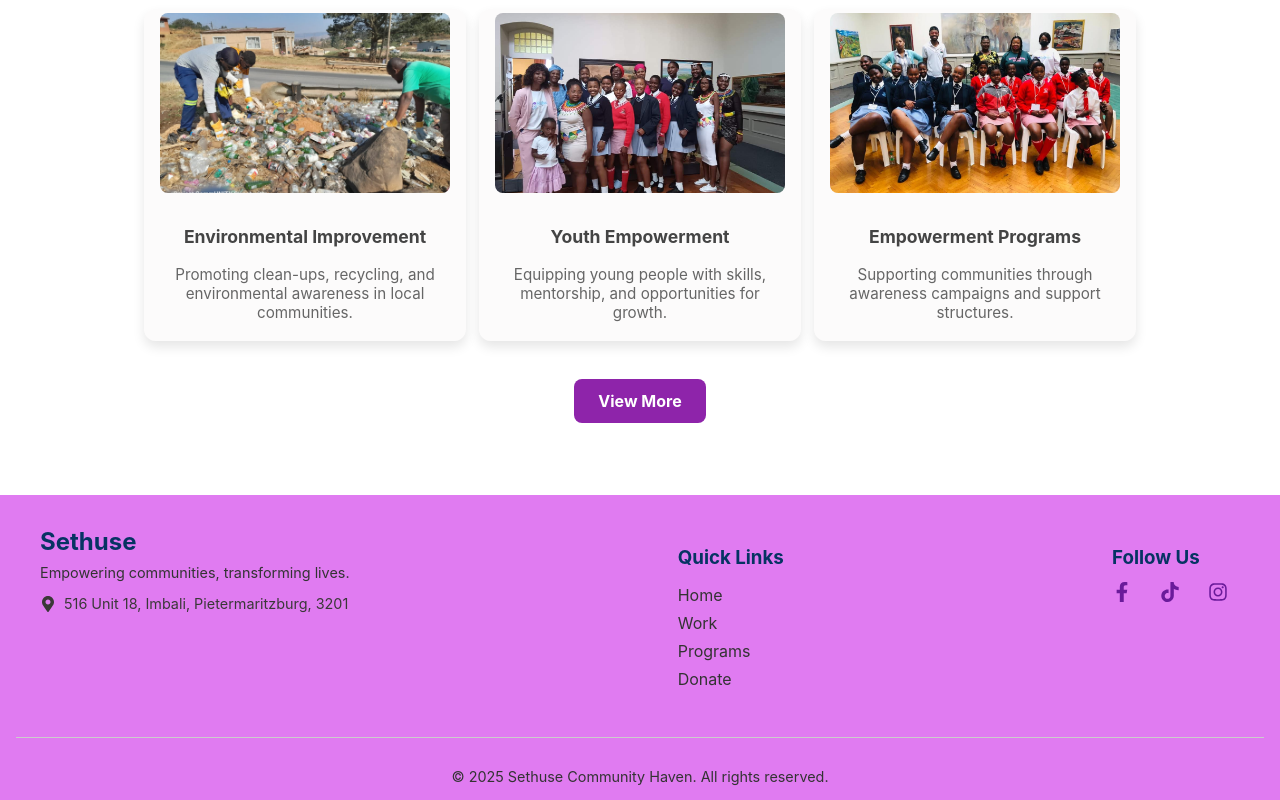
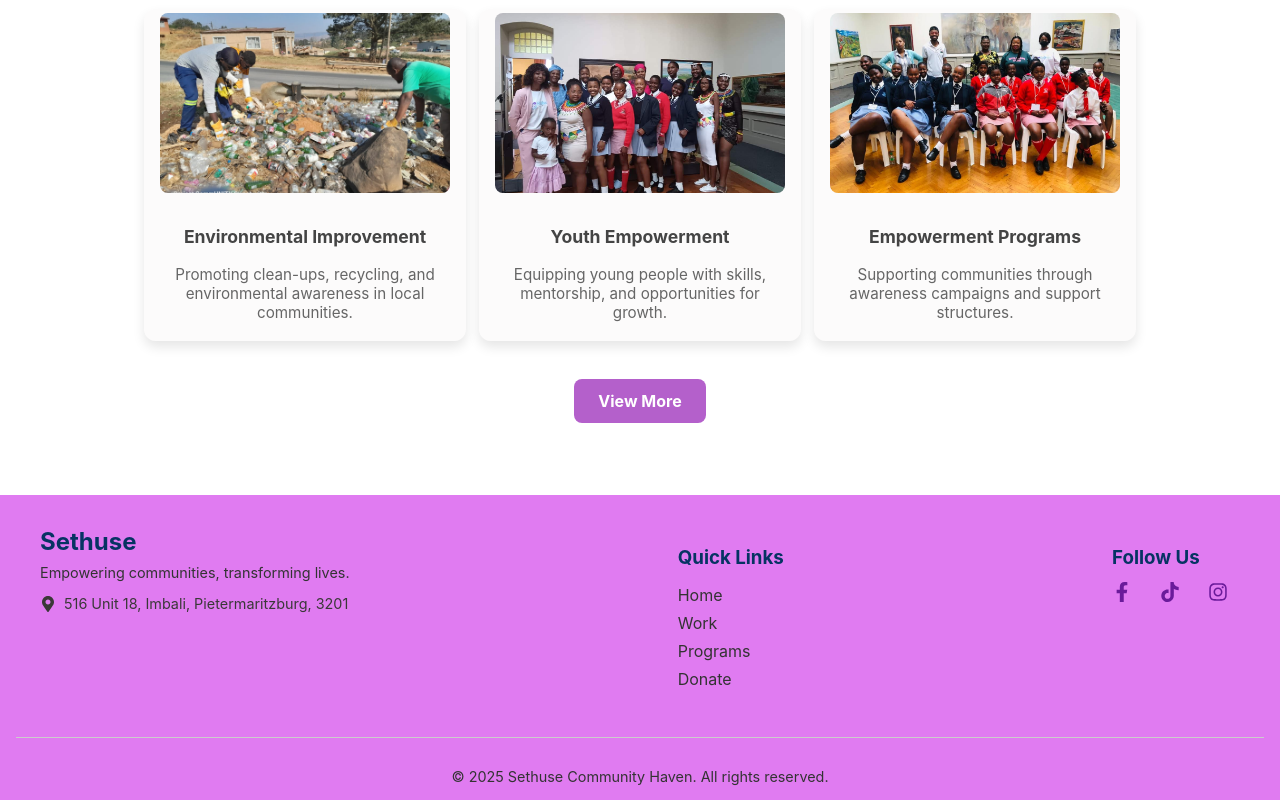
Before and after one commit to SmaSema/sethuse-website, a React (Create React App) app: page / in a window 1280 px wide. In both pictures the pointer is over the link "View More". Shown: the part 867-1667 px from the top of the page. Built offline with nearby package versions, Linux system fonts and the light colour scheme.

Commit message:
Twelfth  commit

```diff
--- a/src/components/ProgramsSection.css
+++ b/src/components/ProgramsSection.css
@@ -83,7 +83,7 @@
 }
 
 .view-more-button:hover {
-  background-color: #8e24aa;
+  background-color: #b460cb;
 }
 
 .program-description {
```
